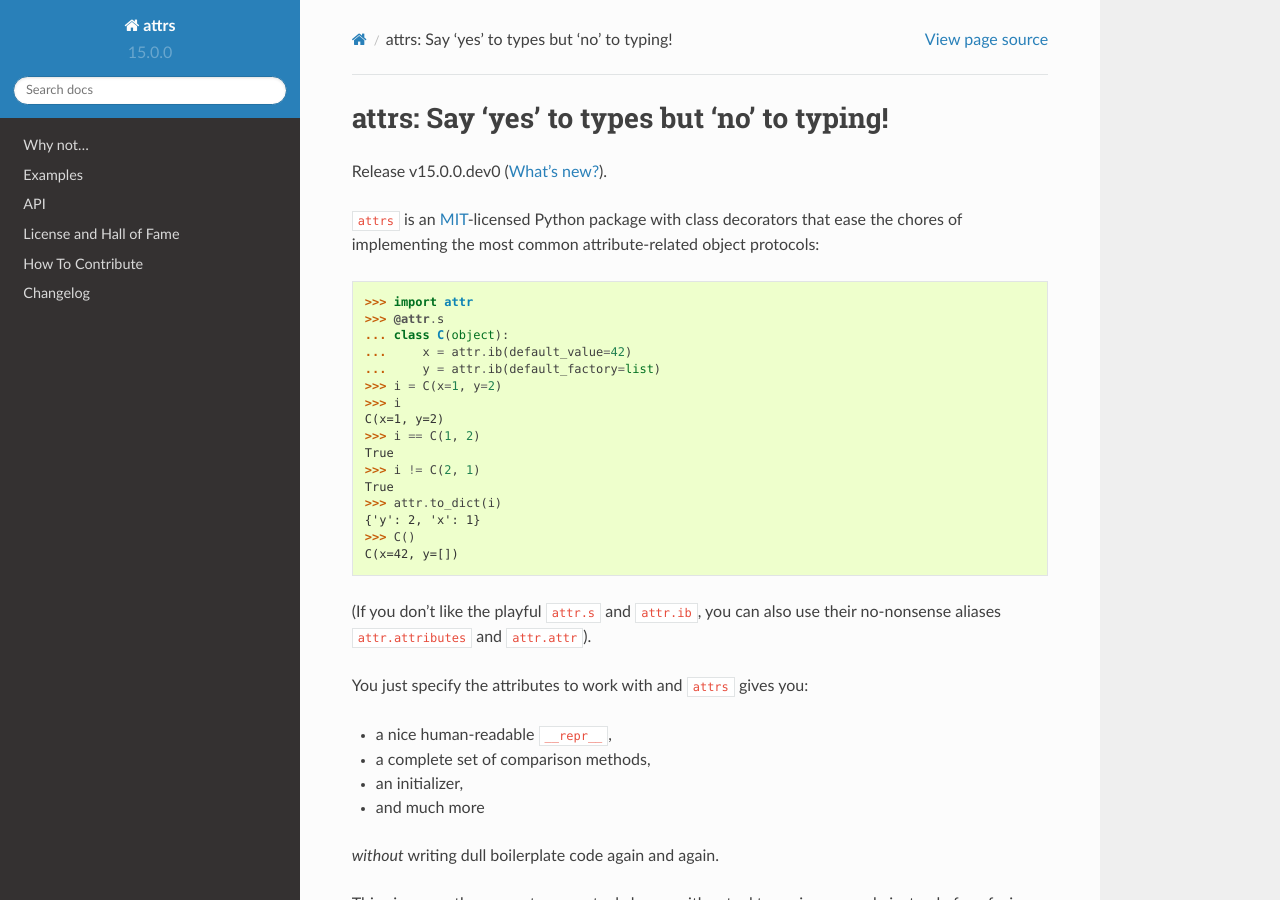
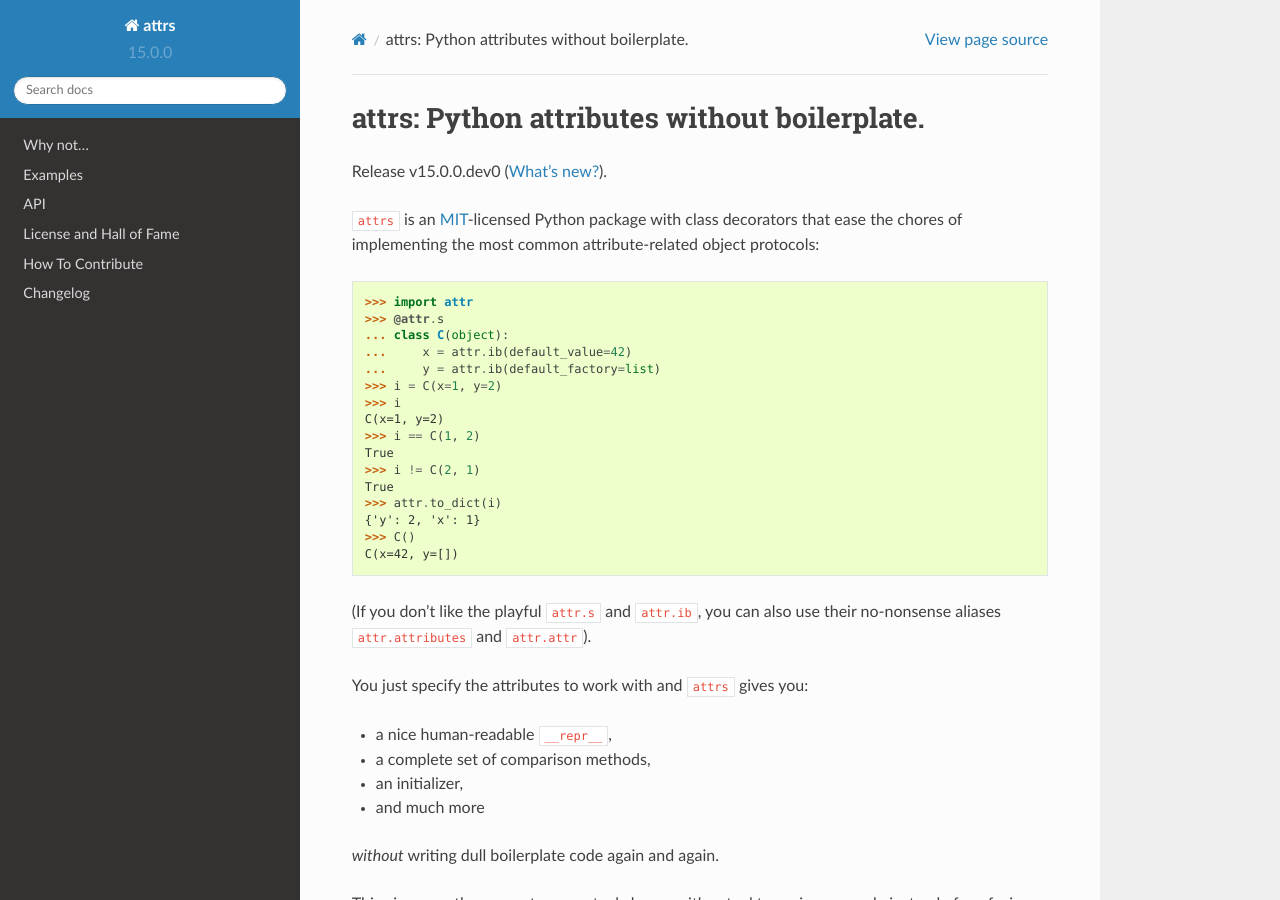
Before and after one commit to python-attrs/attrs, a Sphinx documentation site: the page built from docs/index.rst, in a window 1280 px wide and 900 px high. Built offline with Sphinx 7.4.7 and the Read the Docs theme 2.0.0, drawn with Linux system fonts in a browser that asks for light colours.

Commit message:
Replace motto

```diff
--- a/docs/index.rst
+++ b/docs/index.rst
@@ -1,4 +1,4 @@
-attrs: Say 'yes' to types but 'no' to typing!
+attrs: Python attributes without boilerplate.
 =============================================
 
 Release v\ |release| (:doc:`What's new? <changelog>`).
```
